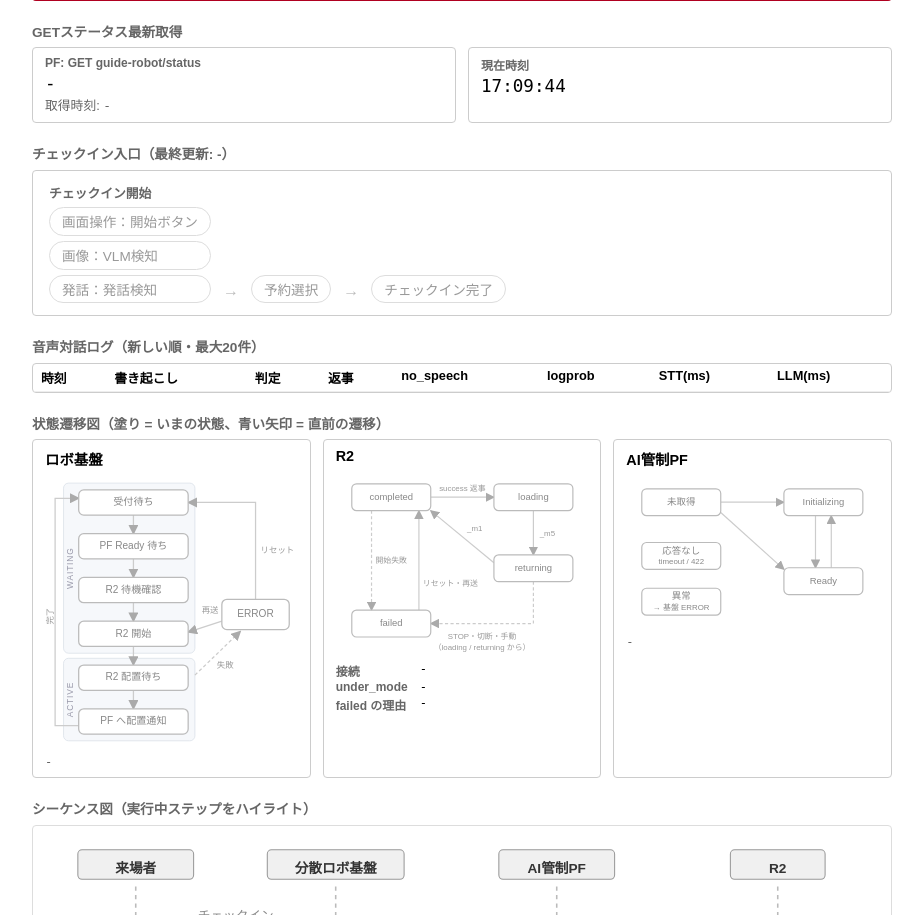
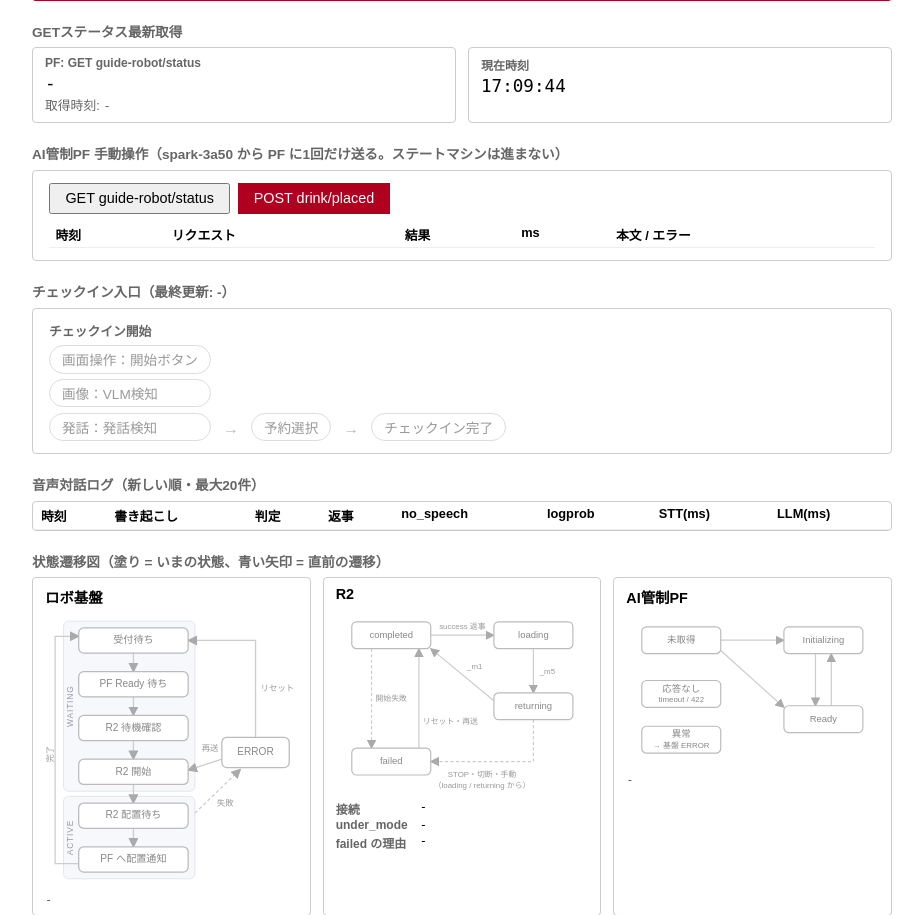
Before and after one commit to shibahara2/dBF2026-robot, a Flask app: template app/templates/debug.html in a window 1280 px wide. Shown: the part 624-1539 px from the top of the page, without its empty margins (178-1101 px from the left). Run offline with Flask 3, Linux system fonts and the light colour scheme; the template is opened without the code that fills it: most values are stand-ins (such as "Sample title", 1, 10 or a date in 2020); lists and menus that the app fills with data are empty; parts of the project's set-up code (start-up, migrations or seed data) failed here and were passed over.

Commit message:
feat: send GET status and POST drink/placed to AI管制PF by hand from the debug page
Each button sends one request from the Flask host and shows the raw
result (status code, body, ms, or the timeout/connection error). It does
not move the state machine. POST asks for confirmation first.

Co-Authored-By: Claude Opus 5.5 <noreply@anthropic.com>

```diff
--- a/app/__init__.py
+++ b/app/__init__.py
@@ -12,6 +12,7 @@ from .routes.events import events_bp
 from .routes.ui import ui_bp
 from .routes.voice_turns import voice_turns_bp
 from .routes.external_start import external_start_bp
+from .routes.pf_debug import pf_debug_bp
 from .routes.r2_debug import r2_debug_bp
 from .reservations import ReservationStore
 from .sse import EventBroadcaster
@@ -57,6 +58,7 @@ def create_app(r2_controller=None, pf_client=None, reservation_store=None, start
     app.config["STATE_MACHINE"] = state_machine
     app.config["STATE_MACHINE_RUNNER"] = runner
     app.config["R2_CONTROLLER"] = r2_controller
+    app.config["PF_CLIENT"] = pf_client
     app.config["R2_LINK"] = r2_link
     app.config["RESERVATION_STORE"] = reservation_store
 
@@ -75,6 +77,7 @@ def create_app(r2_controller=None, pf_client=None, reservation_store=None, start
     app.register_blueprint(external_start_bp)
     app.register_blueprint(voice_turns_bp)
     app.register_blueprint(r2_debug_bp)
+    app.register_blueprint(pf_debug_bp)
 
     thread = threading.Thread(target=runner.run_forever, daemon=True)
     thread.start()
--- a/app/static/debug.css
+++ b/app/static/debug.css
@@ -358,7 +358,8 @@ body {
   border-color: #ccc;
 }
 
-#r2-confirm {
+#r2-confirm,
+#pf-manual-confirm {
   margin-top: 0.75rem;
   padding: 0.5rem 0.75rem;
   background: #fff4e5;
@@ -545,3 +546,39 @@ body {
   margin: 0;
   font-family: monospace;
 }
+
+#pf-manual-panel {
+  border: 1px solid #ccc;
+  border-radius: 4px;
+  padding: 0.75rem 1rem;
+  margin-bottom: 1rem;
+}
+
+#pf-manual-result {
+  margin: 0.5rem 0;
+  font-size: 0.85rem;
+  color: #b06000;
+}
+
+#pf-manual-panel table {
+  width: 100%;
+  border-collapse: collapse;
+  font-size: 0.8rem;
+}
+
+#pf-manual-panel th,
+#pf-manual-panel td {
+  border-bottom: 1px solid #eee;
+  padding: 0.2rem 0.4rem;
+  text-align: left;
+  vertical-align: top;
+}
+
+#pf-manual-panel td {
+  font-family: monospace;
+  word-break: break-all;
+}
+
+#pf-manual-panel tr.pf-manual-failed td {
+  color: #b00020;
+}
--- a/app/static/debug.js
+++ b/app/static/debug.js
@@ -222,6 +222,79 @@ debugCancelButton.addEventListener("click", () => {
   fetch("/api/reset", { method: "POST" }).catch(() => {});
 });
 
+const pfManualConfirm = document.getElementById("pf-manual-confirm");
+const pfManualConfirmMessage = document.getElementById("pf-manual-confirm-message");
+const pfManualResult = document.getElementById("pf-manual-result");
+const pfManualRows = document.getElementById("pf-manual-rows");
+const MAX_PF_MANUAL_ROWS = 10;
+// The latest state machine snapshot, to warn when a cycle is running.
+let latestSnapshot = null;
+
+function cycleRunning() {
+  return (
+    latestSnapshot !== null &&
+    !(latestSnapshot.phase === "waiting" && latestSnapshot.step === "awaiting_checkin")
+  );
+}
+
+function pfManualRow(result) {
+  const row = document.createElement("tr");
+  const ok = result.status_code !== null && result.status_code < 400;
+  row.className = ok ? "" : "pf-manual-failed";
+  [
+    toSecondsTime(new Date().toISOString()),
+    `${result.method} ${result.url}`,
+    result.status_code ?? "エラー",
+    result.elapsed_ms ?? "-",
+    result.error || result.body || "",
+  ].forEach((value) => {
+    const cell = document.createElement("td");
+    cell.textContent = String(value);
+    row.append(cell);
+  });
+  return row;
+}
+
+function sendPfManual(action) {
+  pfManualResult.textContent = cycleRunning()
+    ? "送信中…（サイクル実行中です。ステートマシンも PF とやりとりしています）"
+    : "送信中…";
+  fetch("/api/debug/pf/" + action, { method: "POST" })
+    .then((resp) => resp.json())
+    .then((result) => {
+      pfManualResult.textContent = "";
+      pfManualRows.prepend(pfManualRow(result));
+      while (pfManualRows.children.length > MAX_PF_MANUAL_ROWS) {
+        pfManualRows.lastElementChild.remove();
+      }
+    })
+    .catch(() => {
+      pfManualResult.textContent = "基盤（Flask）への送信に失敗しました";
+    });
+}
+
+document.getElementById("pf-manual-status").addEventListener("click", () => {
+  sendPfManual("status");
+});
+
+document.getElementById("pf-manual-drink-placed").addEventListener("click", () => {
+  const running = cycleRunning()
+    ? "サイクル実行中です。ステートマシンとは別に送ります。"
+    : "";
+  pfManualConfirmMessage.textContent =
+    `${running}AI管制PF に drink/placed {"result":"success"} を送ります。本番 PF なら temi が出発します。`;
+  pfManualConfirm.hidden = false;
+});
+
+document.getElementById("pf-manual-confirm-yes").addEventListener("click", () => {
+  pfManualConfirm.hidden = true;
+  sendPfManual("drink-placed");
+});
+
+document.getElementById("pf-manual-confirm-no").addEventListener("click", () => {
+  pfManualConfirm.hidden = true;
+});
+
 function cancelNote(snapshot, cancellable) {
   if (cancellable) {
     return "R2 を動かす前の待ちです。受付待ちに戻せます（R2 には何も送りません）。";
@@ -372,6 +445,7 @@ function renderR2StateDiagram(snapshot) {
 }
 
 function render(snapshot) {
+  latestSnapshot = snapshot;
   renderEntry(snapshot);
   renderRobotStateDiagram(snapshot);
   renderPfStateDiagram(snapshot);
--- a/app/templates/debug.html
+++ b/app/templates/debug.html
@@ -73,6 +73,26 @@
         <span class="get-status-label">現在時刻</span>
         <span class="get-status-value" id="current-time">-</span>
       </div>
+    </div>
+
+    <h2 class="section-label">AI管制PF 手動操作（spark-3a50 から PF に1回だけ送る。ステートマシンは進まない）</h2>
+    <div id="pf-manual-panel">
+      <div class="r2-buttons">
+        <button type="button" id="pf-manual-status">GET guide-robot/status</button>
+        <button type="button" id="pf-manual-drink-placed" class="r2-danger">POST drink/placed</button>
+      </div>
+      <div id="pf-manual-confirm" hidden>
+        <p id="pf-manual-confirm-message"></p>
+        <button type="button" id="pf-manual-confirm-yes">実行する</button>
+        <button type="button" id="pf-manual-confirm-no">やめる</button>
+      </div>
+      <p id="pf-manual-result"></p>
+      <table>
+        <thead>
+          <tr><th>時刻</th><th>リクエスト</th><th>結果</th><th>ms</th><th>本文 / エラー</th></tr>
+        </thead>
+        <tbody id="pf-manual-rows"></tbody>
+      </table>
     </div>
 
     <h2 class="section-label">チェックイン入口（最終更新: <span id="entry-at">-</span>）</h2>
```
Also changed, not shown: app/clients/pf_client.py (+50 -3 lines), app/routes/pf_debug.py (added, +23 -0 lines), tests/test_app_factory.py (+11 -0 lines), tests/test_pf_client.py (+71 -0 lines), tests/test_routes_debug.py (+33 -0 lines), tests/test_routes_pf_debug.py (added, +81 -0 lines), README.md.
